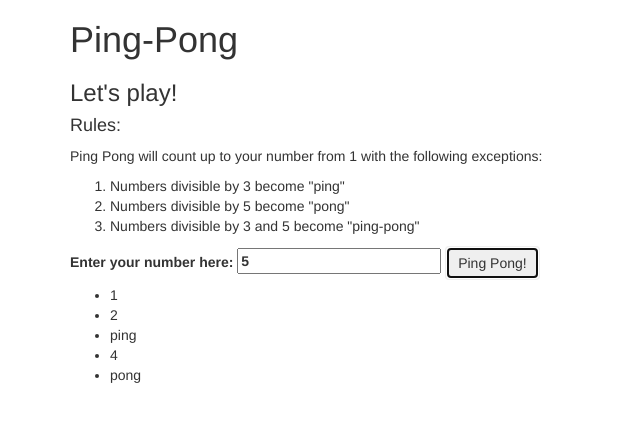
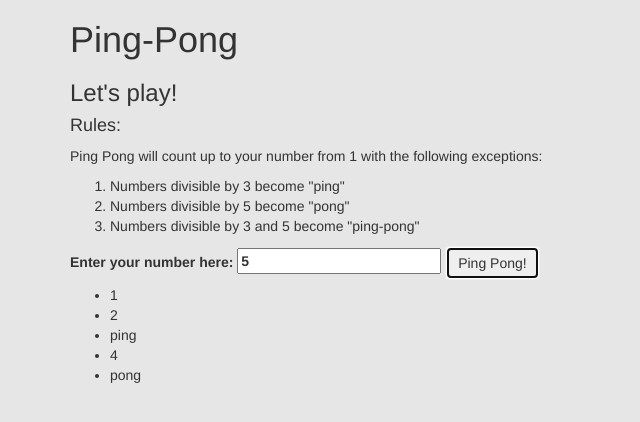
Before and after one commit to jiwonk42/ping-pong, a plain HTML site: page index.html in a window 1280 px wide. Both pictures are taken after typing "5" into the empty fields and a click on the button "Ping Pong!". Shown: the whole page, without its empty margins (0-640 px from the left). Drawn offline with Linux system fonts and the light colour scheme.

Commit message:
add a gray background color to body in index.html.

```diff
--- a/css/styles.css
+++ b/css/styles.css
@@ -0,0 +1,7 @@
+body {
+  background-color: #E6E6E6;
+}
+
+#output {
+  display: none;
+}
--- a/index.html
+++ b/index.html
@@ -12,7 +12,10 @@
   <body>
     <div class="container">
       <!--Ping-Pong Rules-->
-      <h1>Ping-Pong</h1>
+      <div class="header">
+        <h1>Ping-Pong</h1>
+      </div>
+
       <h3>Let's play!</h3>
       <h4>Rules:</h4>
       <p>Ping Pong will count up to your number from 1 with the following exceptions:</p>
--- a/js/scripts.js
+++ b/js/scripts.js
@@ -1,5 +1,7 @@
 // Business Logic
 var output = function(number) {
+
+  if(number >= 1) {
     var numbers = []; // an empty array to store numbers to add to unordered list as list items
     for (var i = 1; i <= number; i++) {
       var singleNumber = i;
@@ -13,7 +15,12 @@ var output = function(number) {
       }
       numbers.push(singleNumber);
     };
-  return numbers.join('<li>');
+    numbers = numbers.join('<li>');
+  } else {
+    numbers = "Please enter an integer that is equal to or greater than 1";
+  }
+
+  return numbers;
 };
 
 // User Interface Logic
@@ -25,5 +32,6 @@ $(document).ready(function() {
     var result = output(number);
 
     $("#output ul").empty().append("<li>" + result + "</li>"); // empty() stops adding list items to the unordered list but append only if it's an empty list
+    $("#output").show();
   });
 });
```
Lines whose indentation alone changed are shown as unchanged.
